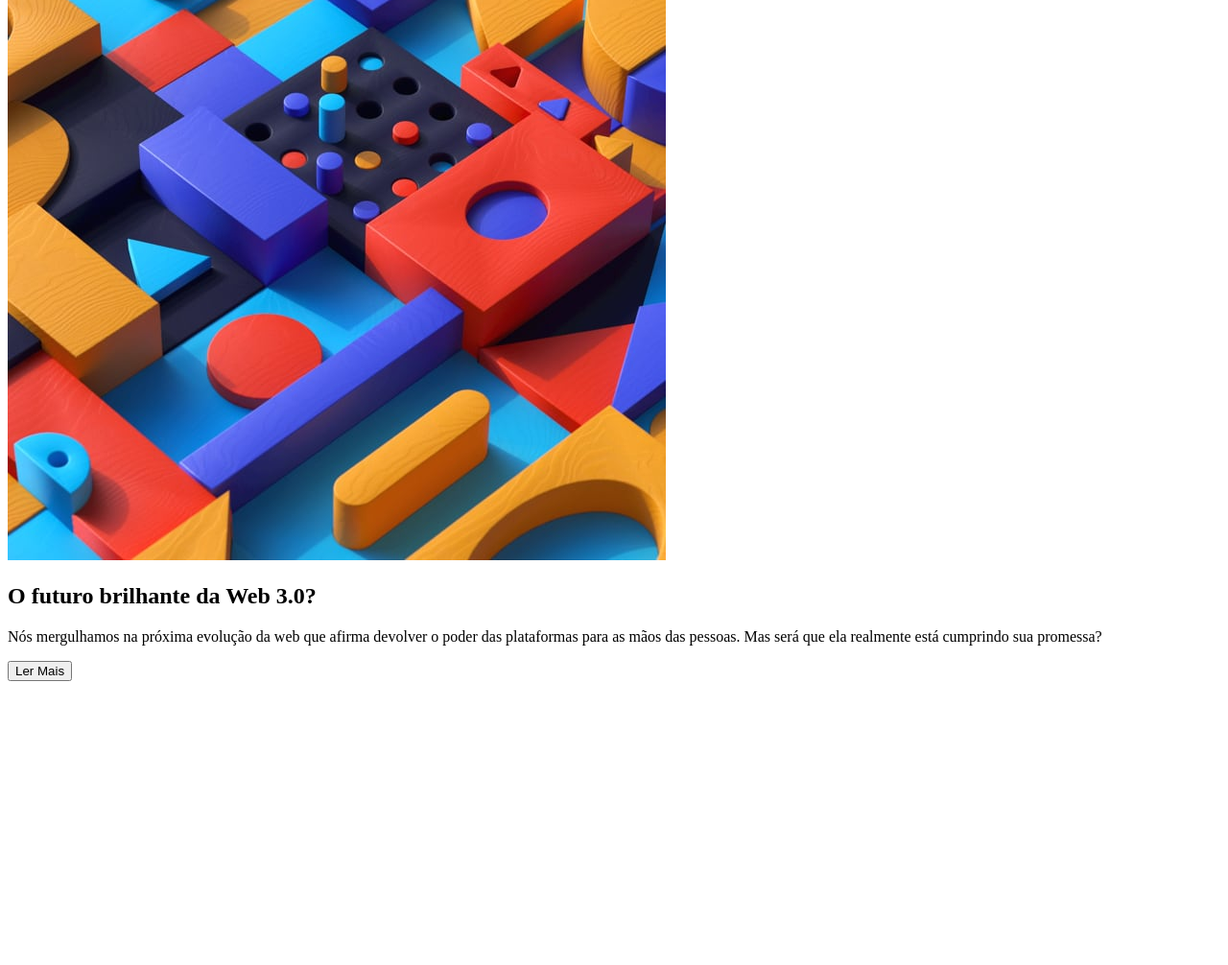
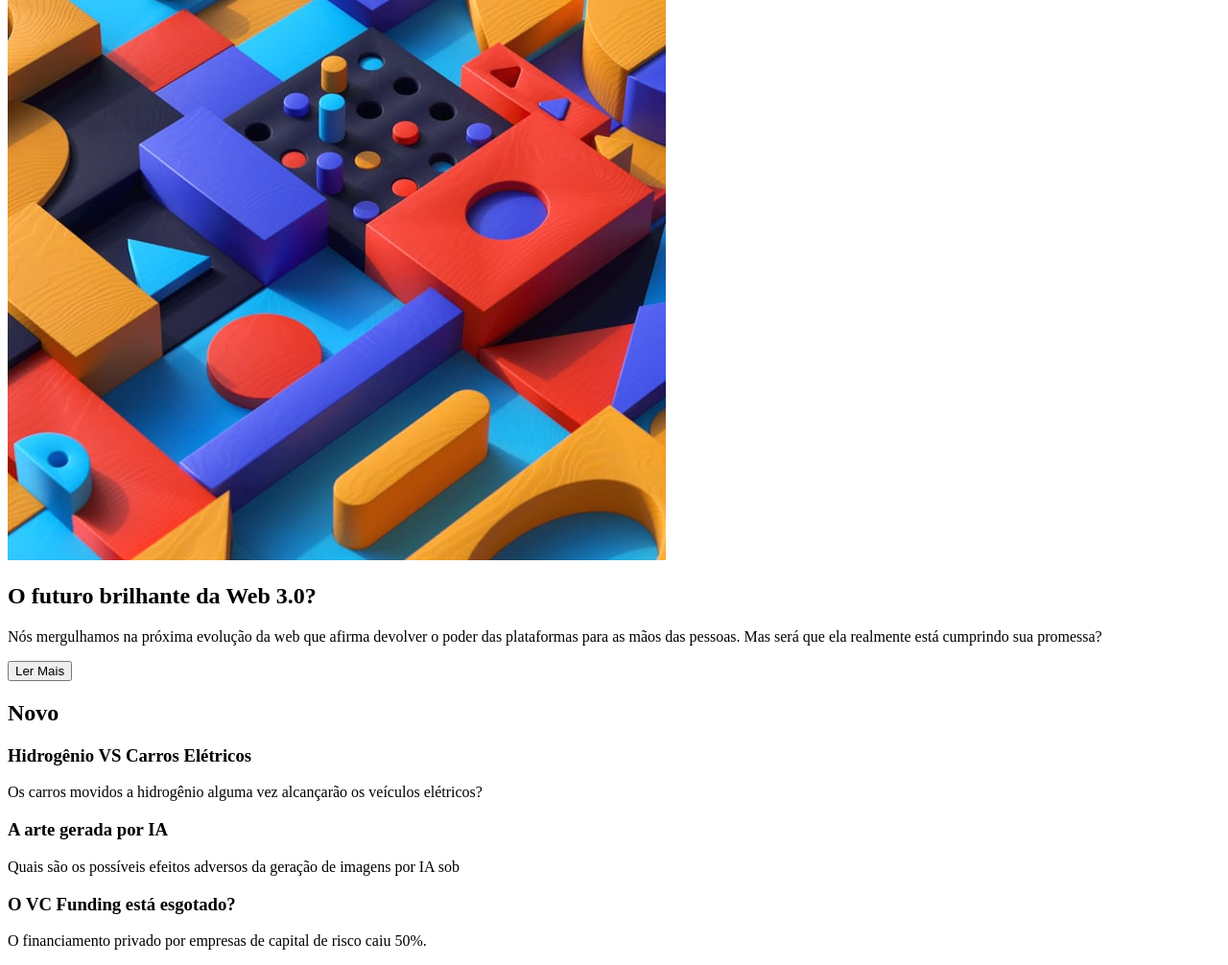
Before and after one commit to catarinapalomares11b/projetoNoticias-catarinapalomares, a plain HTML site: page index.html in a window 1280 px wide. Shown: the part 70-1076 px from the top of the page at 96% size. Before the commit the page ends 800 px from the top, so only its background shows below. Drawn offline with Linux system fonts and the light colour scheme.

Commit message:
html - segunda seção completa

```diff
--- a/index.html
+++ b/index.html
@@ -29,6 +29,30 @@
 
         </section>
 
+        <section>
+
+            <h2>Novo</h2>
+
+            <div>
+                <h3>Hidrogênio VS Carros Elétricos</h3>
+
+                <p>Os carros movidos a hidrogênio alguma vez alcançarão os veículos elétricos?</p>
+            </div>
+
+            <div>
+                <h3>A arte gerada por IA</h3>
+
+                <p>Quais são os possíveis efeitos adversos da geração de imagens por IA sob </p>
+            </div>
+
+            <div>
+                <h3>O VC Funding está esgotado?</h3>
+
+                <p>O financiamento privado por empresas de capital de risco caiu 50%.</p>
+            </div>
+
+        </section>
+
     </main>
 
 </body>
```
